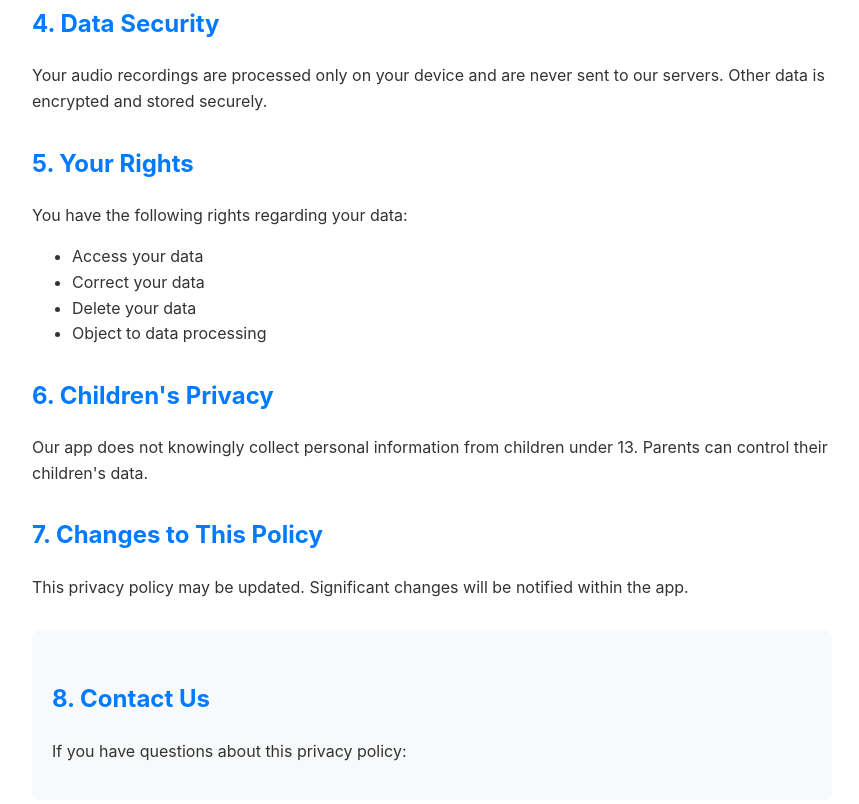
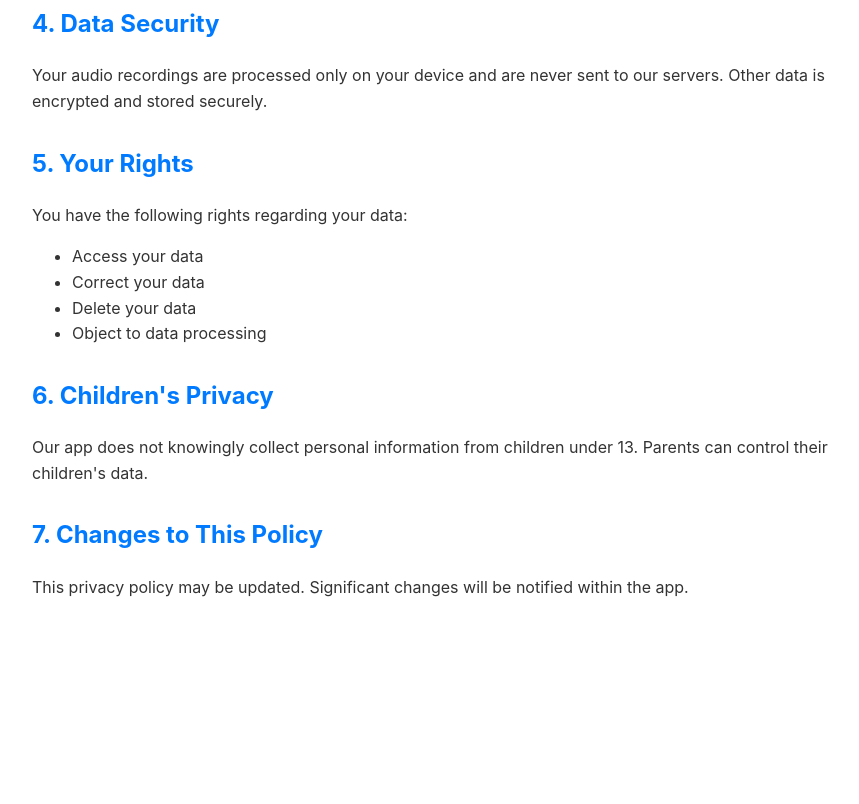
Before and after one commit to CodeRunner24/-baby-signal-privacy, a plain HTML site: page index.html in a window 1280 px wide. Shown: the part 755-1559 px from the top of the page, without its empty margins (208-1067 px from the left). After the commit the page ends 1391 px from the top, so only its background shows below. Drawn offline with Linux system fonts and the light colour scheme.

Commit message:
Update index.html

```diff
--- a/index.html
+++ b/index.html
@@ -76,9 +76,5 @@
     <h2>7. Changes to This Policy</h2>
     <p>This privacy policy may be updated. Significant changes will be notified within the app.</p>
 
-    <div class="contact">
-        <h2>8. Contact Us</h2>
-        <p>If you have questions about this privacy policy:</p>
-    </div>
 </body>
 </html>
```
